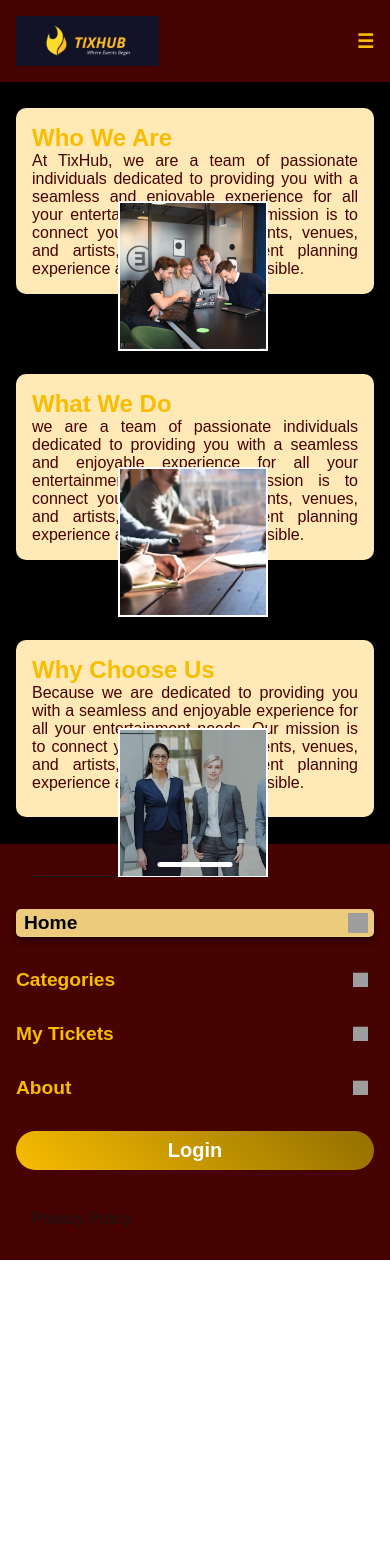
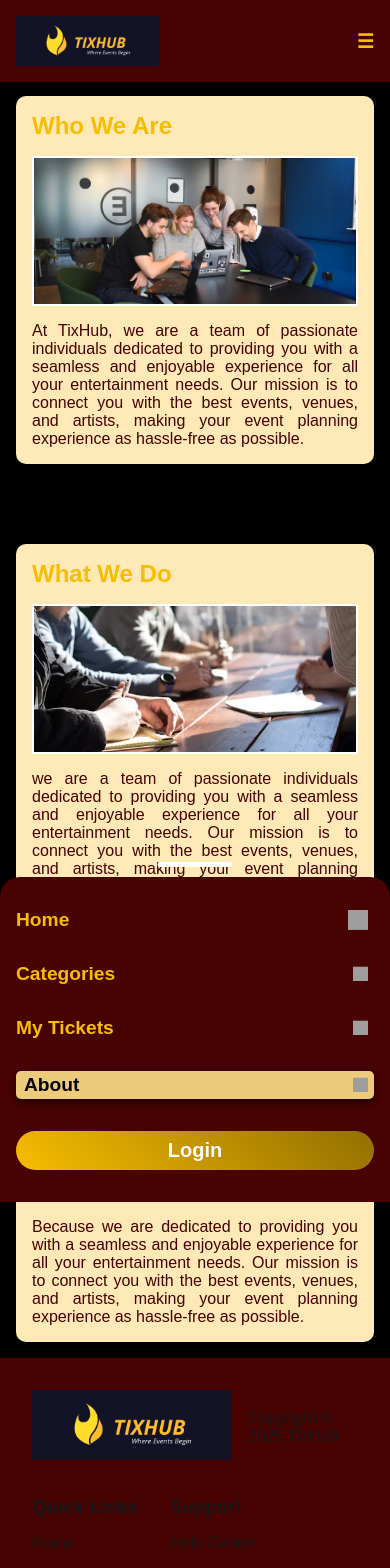
Before and after one commit to tixhub-porto/tixhub-client, a Next.js app: page /about in a window 390 px wide. Shown: the top 1568 px of the page. Before the commit the page ends 1260 px from the top, so only its background shows below. Built offline with nearby package versions, Linux system fonts and the light colour scheme; grey boxes are pictures that could not be loaded; a web font is replaced by a local one.

Commit message:
update fix landing & about mobile

```diff
--- a/public/public_assets/css/about/about.module.css
+++ b/public/public_assets/css/about/about.module.css
@@ -1,6 +1,5 @@
 .aboutPageSection {
   background-color: rgb(0, 0, 0);
-  height: 100vh;
 }
 .aboutPageSection .aboutTextContainer {
   padding: 1rem;
@@ -88,11 +87,19 @@
     padding: 0 !important;
     margin: 0 !important;
     width: 100%;
+    display: flex;
+    flex-direction: column;
+    height: 100%;
+    min-height: auto;
+    gap: 1rem;
+  }
+  .aboutPageSection .aboutTextContainer .aboutText .textBox p {
+    order: 2;
   }
   .aboutPageSection .aboutTextContainer .aboutText .textBox .imageContainer {
-    transform: translateX(-50%);
-    bottom: 0;
-    right: 15px !important;
-    left: unset !important;
+    width: 100%;
+    position: static;
+    order: 1;
+    transform: none;
   }
 }
--- a/public/public_assets/css/about/about.module.scss
+++ b/public/public_assets/css/about/about.module.scss
@@ -1,6 +1,5 @@
 .aboutPageSection {
     background-color: rgb(0, 0, 0);
-    height: 100vh;
 
     .aboutTextContainer {
         padding: 1rem;
@@ -105,12 +104,21 @@
                     padding: 0 !important;
                     margin: 0 !important;
                     width: 100%;
+                    display: flex;
+                    flex-direction: column;
+                    height: 100%;
+                    min-height: auto;
+                    gap: 1rem;
 
-                    .imageContainer{
-                        transform: translateX(-50%);
-                        bottom: 0;
-                        right: 15px !important;
-                        left: unset !important;
+                    p {
+                        order: 2;
+                    }
+
+                    .imageContainer {
+                        width: 100%;
+                        position: static;
+                        order: 1;
+                        transform: none;
                     }
                 }
             }
--- a/public/public_assets/css/landingpage/landingpage.module.css
+++ b/public/public_assets/css/landingpage/landingpage.module.css
@@ -79,7 +79,6 @@
   justify-content: center;
   gap: 1rem;
   flex-wrap: wrap;
-  z-index: -1;
 }
 .landingPageSection .categorySection .categoryContainer .categoryList .categoryCard {
   width: calc((100% - 6rem) / 6);
@@ -150,7 +149,6 @@
   align-items: center;
   gap: 2rem;
   flex-wrap: wrap;
-  z-index: -1;
 }
 .landingPageSection .listTicketContainer .listTicket .cardContainer .card {
   width: calc((100% - 6rem) / 4);
--- a/public/public_assets/css/landingpage/landingpage.module.scss
+++ b/public/public_assets/css/landingpage/landingpage.module.scss
@@ -90,7 +90,6 @@
                 justify-content: center;
                 gap: 1rem;
                 flex-wrap: wrap;
-                z-index: -1;
 
                 .categoryCard {
                     width: calc((100% - 6rem) / 6);
@@ -175,7 +174,6 @@
                 align-items: center;
                 gap: 2rem;
                 flex-wrap: wrap;
-                z-index: -1;
 
                 .card {
                     width: calc((100% - 6rem) / 4);
--- a/public/public_assets/css/navbar/navbar.module.css
+++ b/public/public_assets/css/navbar/navbar.module.css
@@ -31,6 +31,9 @@
 }
 .nav .navLinks .links img {
   display: none;
+}
+.nav .username .loginButton {
+  cursor: pointer;
 }
 
 @media screen and (max-width: 720px) {
--- a/src/app/globals.css
+++ b/src/app/globals.css
@@ -40,6 +40,8 @@ body {
   bottom: 0;
   background-color: rgba(0, 0, 0, 0.5);
   backdrop-filter: blur(2px);
+  z-index: 100;
+  pointer-events: none;
 }
 
 * {
--- a/src/components/Navbar.tsx
+++ b/src/components/Navbar.tsx
@@ -1,11 +1,13 @@
 'use client';
 import styles from "@css/navbar/navbar.module.css";
 import Link from "next/link";
+import { usePathname } from "next/navigation";
 import { useState, useEffect } from "react";
 export default function Navbar() {
     const [isMobile, setIsMobile] = useState(false);
     const [menuOpen, setMenuOpen] = useState(false);
     const [isLogin, setIsLogin] = useState(false)
+    const pathname = usePathname();
 
     useEffect(() => {
         const token = localStorage.getItem("token");
@@ -71,26 +73,26 @@ export default function Navbar() {
             )}
             <div className={styles.navLinks + " " + (menuOpen ? styles.show : "")}>
                 <div className={styles.links}>
-                    <a href="#" className="is-active">Home</a>
-                    <img width="20" height="20" src="https://img.icons8.com/ios-filled/50/more-than.png" alt="more-than" />
+                    <a href="/" className={pathname === "/" ? "is-active" : ""}>Home</a>
+                    <img width="20" height="20" src={pathname === "/" ? "https://img.icons8.com/ios-filled/50/more-than.png" : "https://img.icons8.com/ios-glyphs/30/FFFFFF/more-than.png"} alt="more-than" />
                 </div>
                 <div className={styles.links}>
-                    <a href="#">Categories</a>
-                    <img width="15" height="15" src="https://img.icons8.com/ios-glyphs/30/FFFFFF/more-than.png" alt="more-than" />
+                    <a href="#" className={pathname === "/categories" ? "is-active" : ""}>Categories</a>
+                    <img width="15" height="15" src={pathname === "/categories" ? "https://img.icons8.com/ios-filled/50/more-than.png" : "https://img.icons8.com/ios-glyphs/30/FFFFFF/more-than.png"} alt="more-than" />
                 </div>
                 <div className={styles.links}>
-                    <a href="#">My Tickets</a>
-                    <img width="15" height="15" src="https://img.icons8.com/ios-glyphs/30/FFFFFF/more-than.png" alt="more-than" />
+                    <a href="#" className={pathname === "/My ticket" ? "is-active" : ""}>My Tickets</a>
+                    <img width="15" height="15" src={pathname === "/My ticket" ? "https://img.icons8.com/ios-filled/50/more-than.png" : "https://img.icons8.com/ios-glyphs/30/FFFFFF/more-than.png"} alt="more-than" />
                 </div>
                 <div className={styles.links}>
-                    <a href="/about">About</a>
-                    <img width="15" height="15" src="https://img.icons8.com/ios-glyphs/30/FFFFFF/more-than.png" alt="more-than" />
+                    <a href="/about" className={pathname === "/about" ? "is-active" : ""}>About</a>
+                    <img width="15" height="15" src={pathname === "/about" ? "https://img.icons8.com/ios-filled/50/more-than.png" : "https://img.icons8.com/ios-glyphs/30/FFFFFF/more-than.png"} alt="more-than" />
                 </div>
                 {isMobile && (
                     isLogin ? (
                         <span
                             onClick={handleLogout}
-                            className={`${styles.loginButton} ticketButton`}
+                            className={`${styles.loginButton}  ticketButton`}
                         >
                             Logout
                         </span>
@@ -104,9 +106,9 @@ export default function Navbar() {
             {!isMobile && (
                 <div className={styles.username}>
                     {isLogin ? (
-                        <span onClick={handleLogout}>Logout</span>
+                        <span className={styles.loginButton} onClick={handleLogout}>Logout</span>
                     ) : (
-                        <Link href="/login">Login</Link>
+                        <Link className={styles.loginButton} href="/login">Login</Link>
                     )}
                 </div>
             )}
```
Also changed, not shown: public/public_assets/css/navbar/navbar.module.scss (+7 -0 lines).
